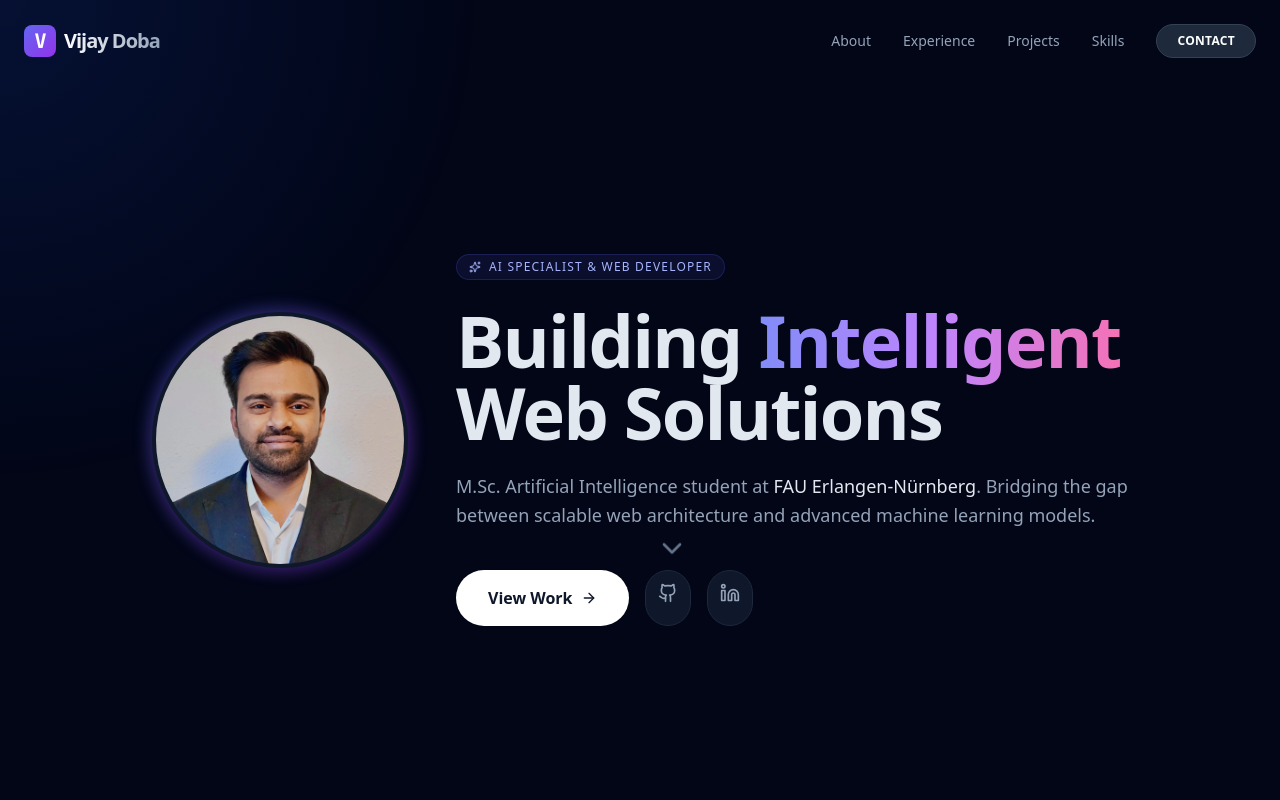
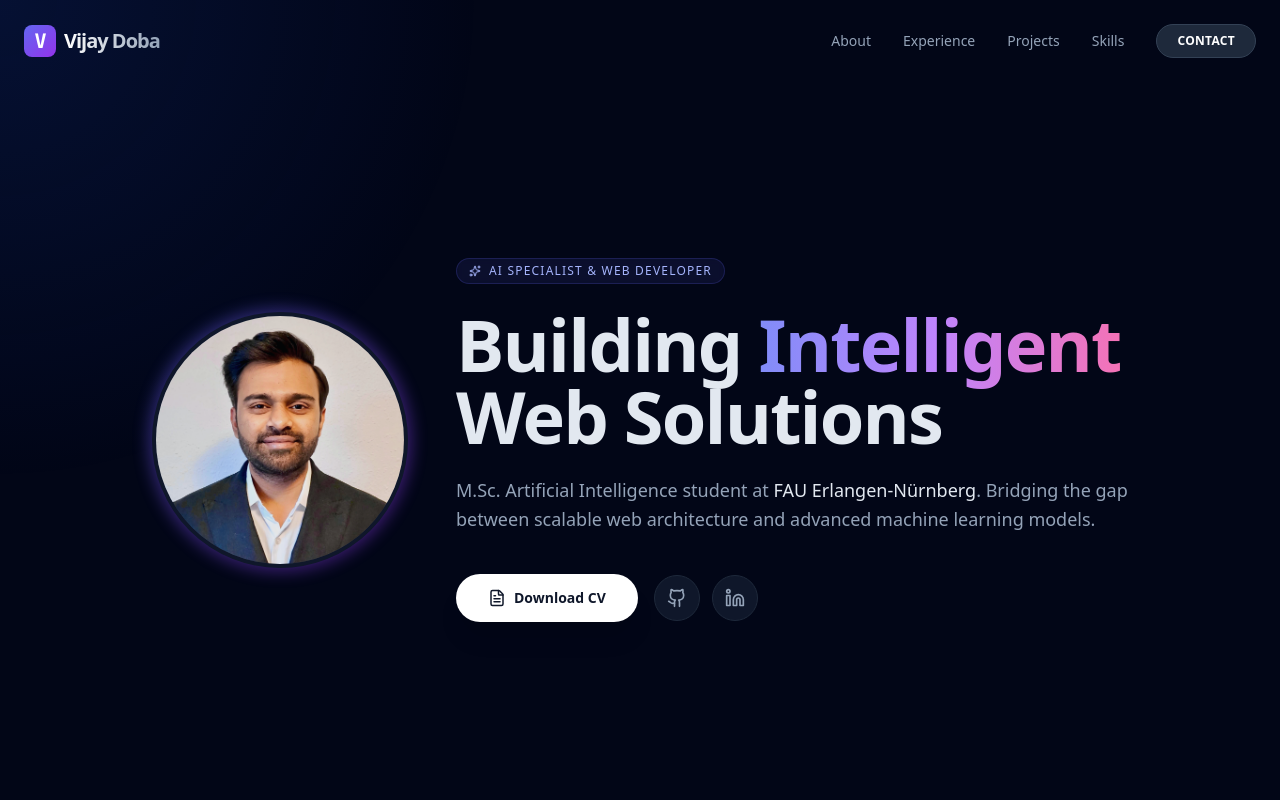
Before and after one commit to vijaydoba/Portfolio, a React (Vite) app: page / in a window 1280 px wide. Shown: the top 800 px of the page. Built offline with nearby package versions, Linux system fonts and the light colour scheme.

Commit message:
Fixed white screen issue

```diff
--- a/src/App.jsx
+++ b/src/App.jsx
@@ -8,18 +8,24 @@ import {
   Server,
   Terminal,
   ExternalLink,
-  ChevronDown,
   GraduationCap,
   Cpu,
   Globe,
-  ArrowRight,
   Sparkles,
   Menu,
-  X
+  X,
+  FileText,
+  Download,
+  ChevronRight
 } from 'lucide-react';
 
-/* --- ANIMATION COMPONENT --- */
-// This wrapper makes elements slide in when they come into view
+// UNCOMMENT THESE LINES IN YOUR LOCAL PROJECT:
+import profilePic from './assets/photo.jpeg';
+import resumeDe from './assets/CV_VijayDoba_DE.pdf';
+import resumeEn from './assets/Vijay_Doba_CV1.pdf';
+
+
+
 const Reveal = ({ children, direction = 'up', delay = 0, className = '' }) => {
   const [isVisible, setIsVisible] = useState(false);
   const ref = useRef(null);
@@ -29,10 +35,11 @@ const Reveal = ({ children, direction = 'up', delay = 0, className = '' }) => {
       ([entry]) => {
         if (entry.isIntersecting) {
           setIsVisible(true);
-          observer.unobserve(entry.target); // Only animate once
+        } else {
+          setIsVisible(false);
         }
       },
-      { threshold: 0.15 } // Trigger when 15% of the element is visible
+      { threshold: 0.1 }
     );
 
     if (ref.current) {
@@ -46,10 +53,10 @@ const Reveal = ({ children, direction = 'up', delay = 0, className = '' }) => {
 
   const getTransformClass = () => {
     switch (direction) {
-      case 'left': return '-translate-x-20'; // Slide from left
-      case 'right': return 'translate-x-20'; // Slide from right
-      case 'down': return '-translate-y-10'; // Slide from top
-      case 'up': default: return 'translate-y-20'; // Slide from bottom
+      case 'left': return '-translate-x-20';
+      case 'right': return 'translate-x-20';
+      case 'down': return '-translate-y-10';
+      case 'up': default: return 'translate-y-20';
     }
   };
 
@@ -68,20 +75,15 @@ const Reveal = ({ children, direction = 'up', delay = 0, className = '' }) => {
   );
 };
 
-/* --- MAIN COMPONENT --- */
 const Portfolio = () => {
   const [scrolled, setScrolled] = useState(false);
   const [mobileMenuOpen, setMobileMenuOpen] = useState(false);
+  const [resumeMenuOpen, setResumeMenuOpen] = useState(false);
   const [mousePosition, setMousePosition] = useState({ x: 0, y: 0 });
 
   useEffect(() => {
-    const handleScroll = () => {
-      setScrolled(window.scrollY > 50);
-    };
-
-    const handleMouseMove = (e) => {
-      setMousePosition({ x: e.clientX, y: e.clientY });
-    };
+    const handleScroll = () => setScrolled(window.scrollY > 50);
+    const handleMouseMove = (e) => setMousePosition({ x: e.clientX, y: e.clientY });
 
     window.addEventListener('scroll', handleScroll);
     window.addEventListener('mousemove', handleMouseMove);
@@ -95,14 +97,13 @@ const Portfolio = () => {
     const element = document.getElementById(id);
     if (element) {
       element.scrollIntoView({ behavior: 'smooth' });
-      setMobileMenuOpen(false); // Close mobile menu after clicking
+      setMobileMenuOpen(false);
     }
   };
 
   return (
     <div className="min-h-screen bg-slate-950 text-slate-200 font-sans selection:bg-indigo-500 selection:text-white overflow-hidden relative">
 
-      {/* Background Interactive Gradient */}
       <div
         className="fixed inset-0 pointer-events-none z-0 transition-opacity duration-1000"
         style={{
@@ -110,13 +111,11 @@ const Portfolio = () => {
         }}
       />
 
-      {/* Static Background Blobs */}
       <div className="fixed top-0 left-0 w-full h-full overflow-hidden -z-10 pointer-events-none">
         <div className="absolute top-[-10%] left-[-10%] w-[40%] h-[40%] bg-purple-900/20 rounded-full blur-[120px] animate-pulse" />
         <div className="absolute bottom-[-10%] right-[-10%] w-[40%] h-[40%] bg-indigo-900/20 rounded-full blur-[120px] animate-pulse delay-1000" />
       </div>
 
-      {/* Navigation */}
       <nav className={`fixed w-full z-50 transition-all duration-500 border-b border-transparent ${scrolled ? 'bg-slate-950/80 backdrop-blur-xl border-slate-800/50 py-3' : 'bg-transparent py-6'}`}>
         <div className="container mx-auto px-6 flex justify-between items-center">
           <div className="text-xl font-bold tracking-tighter flex items-center gap-2 relative z-50">
@@ -124,7 +123,6 @@ const Portfolio = () => {
             <span className="bg-gradient-to-r from-white to-slate-400 bg-clip-text text-transparent">Vijay Doba</span>
           </div>
 
-          {/* Desktop Menu */}
           <div className="hidden md:flex items-center space-x-8 text-sm font-medium text-slate-400">
             {['About', 'Experience', 'Projects', 'Skills'].map((item) => (
               <button
@@ -144,7 +142,6 @@ const Portfolio = () => {
             </button>
           </div>
 
-          {/* Mobile Hamburger Button */}
           <button
             className="md:hidden relative z-50 p-2 text-slate-300 hover:text-white"
             onClick={() => setMobileMenuOpen(!mobileMenuOpen)}
@@ -152,7 +149,6 @@ const Portfolio = () => {
             {mobileMenuOpen ? <X size={28} /> : <Menu size={28} />}
           </button>
 
-          {/* Mobile Menu Overlay */}
           <div className={`fixed inset-0 bg-slate-950/95 backdrop-blur-xl z-40 transform transition-transform duration-300 ease-in-out md:hidden flex flex-col items-center justify-center space-y-8 ${mobileMenuOpen ? 'translate-x-0' : 'translate-x-full'}`}>
             {['About', 'Experience', 'Projects', 'Skills', 'Contact'].map((item) => (
               <button
@@ -164,24 +160,20 @@ const Portfolio = () => {
               </button>
             ))}
           </div>
-
         </div>
       </nav>
 
-      {/* Hero Section */}
       <section id="home" className="min-h-screen flex items-center justify-center relative pt-20">
         <div className="container mx-auto px-6 relative z-10">
           <div className="flex flex-col md:flex-row items-center justify-center gap-12">
 
-            {/* Image Upload Section */}
             <div className="relative group shrink-0 animate-in fade-in zoom-in duration-1000">
                 <div className="absolute -inset-1 bg-gradient-to-br from-indigo-500 to-purple-600 rounded-full blur opacity-40 group-hover:opacity-75 transition duration-500"></div>
                 <div className="relative w-48 h-48 md:w-64 md:h-64 rounded-full overflow-hidden border-4 border-slate-900 bg-slate-800 flex items-center justify-center">
-                    {/* REPLACE THE SRC BELOW WITH YOUR IMAGE PATH (e.g., src="/profile.jpg") */}
                     <img
-                        src="src/assets/photo.jpeg"
+                        src={profilePic}
                         alt="Vijay Doba"
-                        className="w-full h-full object-cover opacity-80 hover:opacity-100 transition-opacity"
+                        className="w-full h-full object-cover opacity-90 hover:opacity-100 transition-opacity"
                     />
                 </div>
             </div>
@@ -208,14 +200,53 @@ const Portfolio = () => {
               </Reveal>
 
               <Reveal direction="up" delay={600}>
-                <div className="flex flex-col sm:flex-row gap-4 justify-center md:justify-start">
-                  <button
-                    onClick={() => scrollToSection('projects')}
-                    className="px-8 py-4 bg-white text-slate-900 rounded-full font-bold hover:bg-indigo-50 transition-all transform hover:-translate-y-1 hover:shadow-lg hover:shadow-indigo-500/20 flex items-center justify-center"
-                  >
-                    View Work <ArrowRight className="ml-2 w-4 h-4" />
-                  </button>
-                  <div className="flex gap-4 justify-center">
+                <div className="flex flex-col sm:flex-row gap-4 justify-center md:justify-start items-center">
+
+                  <div className="relative z-20">
+                    <button
+                      onClick={() => setResumeMenuOpen(!resumeMenuOpen)}
+                      className={`px-8 py-3.5 rounded-full font-bold transition-all transform flex items-center gap-2 text-sm shadow-xl ${
+                        resumeMenuOpen
+                        ? 'bg-slate-800 text-white border border-slate-700'
+                        : 'bg-white text-slate-900 hover:bg-indigo-50 hover:-translate-y-1 hover:shadow-indigo-500/20'
+                      }`}
+                    >
+                      {resumeMenuOpen ? <X size={18} /> : <FileText size={18} />}
+                      Download CV
+                    </button>
+
+                    {resumeMenuOpen && (
+                      <div className="absolute top-full mt-3 left-0 w-full sm:w-64 bg-slate-900/90 backdrop-blur-xl border border-slate-700 rounded-xl p-2 flex flex-col gap-1 animate-in fade-in slide-in-from-top-2 shadow-2xl">
+                         <a
+                           href={resumeEn}
+                           download="Vijay_Doba_CV_EN.pdf"
+                           className="flex items-center justify-between px-4 py-3 hover:bg-indigo-500/10 hover:text-indigo-400 rounded-lg transition-colors text-sm text-slate-300 group"
+                           onClick={() => setResumeMenuOpen(false)}
+                         >
+                           <div className="flex items-center gap-3">
+                             <span className="font-mono text-xs border border-slate-600 px-1.5 py-0.5 rounded text-slate-400 group-hover:border-indigo-500/50 group-hover:text-indigo-400">EN</span>
+                             <span>English Version</span>
+                           </div>
+                           <Download size={14} />
+                         </a>
+                         <div className="h-px bg-slate-800 mx-2" />
+                         <a
+                           href={resumeDe}
+                           download="Vijay_Doba_CV_DE.pdf"
+                           className="flex items-center justify-between px-4 py-3 hover:bg-indigo-500/10 hover:text-indigo-400 rounded-lg transition-colors text-sm text-slate-300 group"
+                           onClick={() => setResumeMenuOpen(false)}
+                         >
+                           <div className="flex items-center gap-3">
+                             <span className="font-mono text-xs border border-slate-600 px-1.5 py-0.5 rounded text-slate-400 group-hover:border-indigo-500/50 group-hover:text-indigo-400">DE</span>
+                             <span>German Version</span>
+                           </div>
+                           <Download size={14} />
+                         </a>
+                      </div>
+                    )}
+                  </div>
+
+                  <div className="flex gap-3 justify-center">
                     <SocialLink href="https://github.com/vijaydoba" icon={<Github size={20} />} />
                     <SocialLink href="https://linkedin.com/in/vijay-babubhai-doba" icon={<Linkedin size={20} />} />
                   </div>
@@ -223,26 +254,13 @@ const Portfolio = () => {
               </Reveal>
             </div>
           </div>
-
-          {/* Fixed Scroll Button */}
-          <div className="absolute bottom-10 left-1/2 -translate-x-1/2 animate-bounce z-20">
-            <button
-                onClick={() => scrollToSection('about')}
-                className="p-4 text-slate-500 hover:text-indigo-400 transition-colors cursor-pointer"
-                aria-label="Scroll Down"
-            >
-                <ChevronDown size={32} />
-            </button>
-          </div>
         </div>
       </section>
 
-      {/* About Section */}
       <section id="about" className="py-32 relative">
         <div className="container mx-auto px-6">
           <div className="grid md:grid-cols-2 gap-16 items-center">
 
-            {/* Animate Box from Right */}
             <Reveal direction="right" className="order-1 md:order-2">
               <div className="relative group">
                 <div className="absolute -inset-4 bg-gradient-to-r from-indigo-500 to-purple-600 rounded-2xl opacity-20 blur-xl group-hover:opacity-40 transition-opacity duration-500" />
@@ -266,7 +284,6 @@ const Portfolio = () => {
               </div>
             </Reveal>
 
-            {/* Animate Text from Left */}
             <Reveal direction="left" className="order-2 md:order-1">
               <div>
                 <SectionTitle number="01" title="About Me" />
@@ -291,7 +308,6 @@ const Portfolio = () => {
         </div>
       </section>
 
-      {/* Experience Section */}
       <section id="experience" className="py-32 bg-slate-900/30">
         <div className="container mx-auto px-6">
           <Reveal direction="up">
@@ -299,7 +315,6 @@ const Portfolio = () => {
           </Reveal>
 
           <div className="grid gap-8 max-w-4xl mx-auto">
-            {/* Animate from left */}
             <Reveal direction="left">
               <TimelineItem
                 role="Web Developer"
@@ -311,7 +326,6 @@ const Portfolio = () => {
               </TimelineItem>
             </Reveal>
 
-            {/* Animate from right */}
             <Reveal direction="right" delay={200}>
               <TimelineItem
                 role="Backend Intern"
@@ -326,7 +340,6 @@ const Portfolio = () => {
         </div>
       </section>
 
-      {/* Projects Section */}
       <section id="projects" className="py-32">
         <div className="container mx-auto px-6">
           <Reveal direction="up">
@@ -385,7 +398,6 @@ const Portfolio = () => {
         </div>
       </section>
 
-      {/* Skills Section */}
       <section id="skills" className="py-32 bg-slate-900/30">
         <div className="container mx-auto px-6">
           <Reveal direction="up">
@@ -409,7 +421,6 @@ const Portfolio = () => {
         </div>
       </section>
 
-      {/* Education Section */}
       <section id="education" className="py-32">
         <div className="container mx-auto px-6">
           <Reveal direction="up">
@@ -437,9 +448,7 @@ const Portfolio = () => {
         </div>
       </section>
 
-      {/* Contact / CTA Section */}
       <section id="contact" className="py-32 relative overflow-hidden">
-        {/* Glow effect */}
         <div className="absolute top-1/2 left-1/2 -translate-x-1/2 -translate-y-1/2 w-[500px] h-[500px] bg-gradient-to-r from-indigo-500/20 to-purple-500/20 rounded-full blur-[100px] -z-10" />
 
         <div className="container mx-auto px-6 text-center">
@@ -466,7 +475,6 @@ const Portfolio = () => {
         </div>
       </section>
 
-      {/* Footer */}
       <footer className="py-8 border-t border-slate-800/50 bg-slate-950 text-slate-500 text-sm">
         <div className="container mx-auto px-6 flex flex-col md:flex-row justify-between items-center gap-4">
           <p>© {new Date().getFullYear()} Vijay Doba. Built with React & Tailwind.</p>
@@ -480,8 +488,6 @@ const Portfolio = () => {
     </div>
   );
 };
-
-// Components
 
 const SectionTitle = ({ number, title }) => (
   <div className="flex items-center gap-4 mb-12">
```
Also changed, not shown: 2 other files (tests, documents, lock files or other folders).
